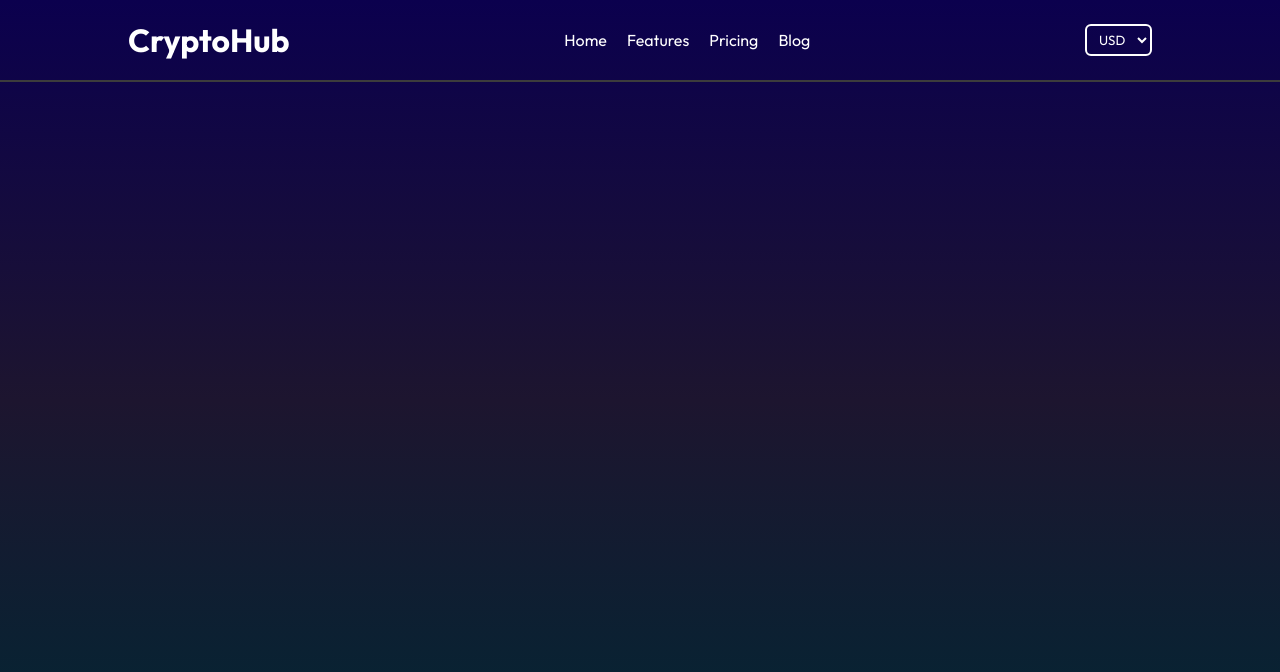
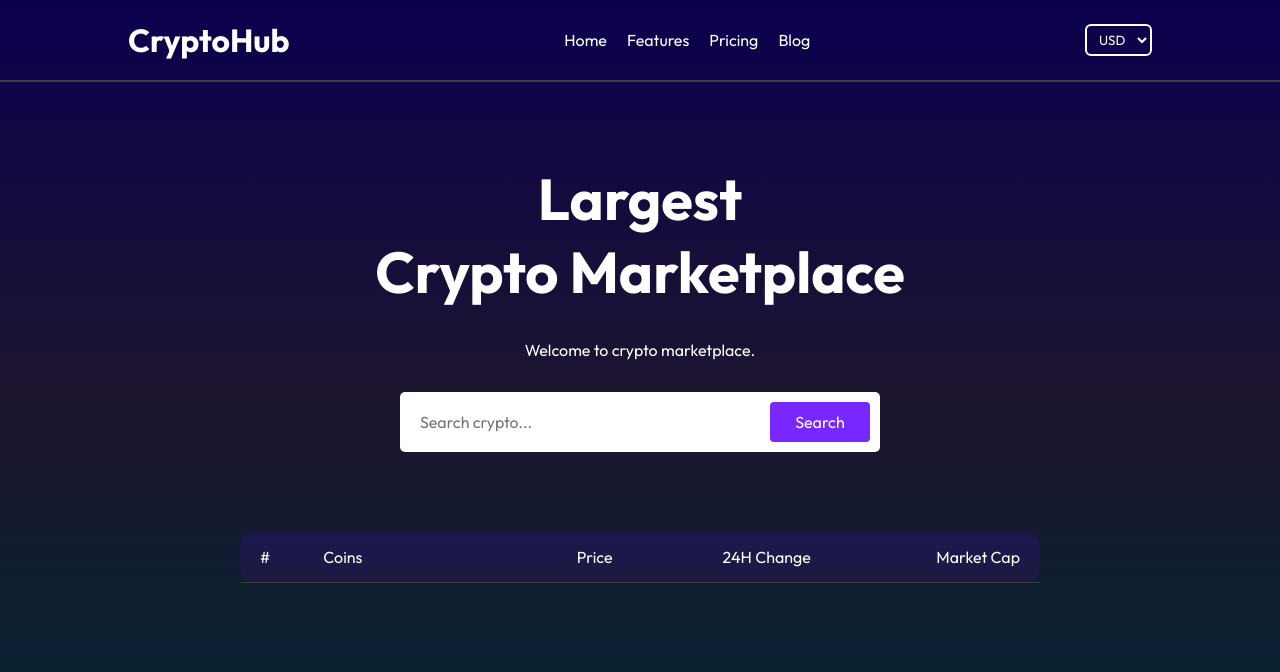
Before and after one commit to rickqueirozz/CryptoHub, a React (Vite) app: page / in a window 1280 px wide. Shown: the top 672 px of the page. Built offline with nearby package versions, Linux system fonts and the light colour scheme.

Commit message:
feat:(Home)add content to home page

```diff
--- a/src/pages/Home/Home.css
+++ b/src/pages/Home/Home.css
@@ -0,0 +1,69 @@
+.home{
+  padding: 0px 10px;
+  padding-bottom: 100px;
+}
+
+.hero{
+  max-width: 600px;
+  margin: 80px auto;
+  display: flex;
+  flex-direction: column;
+  align-items: center;
+  text-align: center;
+  gap: 30px;
+}
+
+.hero h1{
+  font-size: 3.6rem;
+}
+
+.hero p{
+  width: 75%;
+  color: white;
+  line-height: 1.5;
+}
+
+.hero form{
+  padding: 10px;
+  width: 80%;
+  background-color: white;
+  border-radius: 5px;
+  font-size: 20px;
+  display: flex;
+  justify-content: space-between;
+  align-items: center;
+  gap: 10px;
+}
+
+.hero input{
+  flex: 1;
+  font-size: 1rem;
+  outline: none;
+  border: none;
+  padding-left: 10px;
+}
+
+.hero button{
+  border: none;
+  background: #7927ff;
+  color: white;
+  padding: 10px;
+  width: 100px;
+  border-radius: 4px;
+  font-size: 1rem;
+}
+
+.crypto-table{
+  max-width: 800px;
+  margin: auto;
+  background: linear-gradient(rgba(84,3,255,0.15),rgba(105,2,153,0.15));
+  border-radius: 15px;
+}
+
+.table-layout{
+  display: grid;
+  grid-template-columns: 0.5fr 2fr 1fr 1fr 1.5fr;
+  padding: 15px 20px;
+  align-items: center;
+  border-bottom: 1px solid #3c3c3c;
+}
--- a/src/pages/Home/Home.jsx
+++ b/src/pages/Home/Home.jsx
@@ -2,8 +2,24 @@
 import './Home.css'
 const Home = () => {
   return (
-    <div>
-
+    <div className='home'>
+      <div className="hero">
+        <h1>Largest <br /> Crypto Marketplace</h1>
+        <p>Welcome to crypto marketplace.</p>
+        <form>
+          <input type="text" placeholder='Search crypto...'/>
+          <button>Search</button>
+        </form>
+      </div>
+      <div className="crypto-table">
+        <div className="table-layout">
+          <p>#</p>
+          <p>Coins</p>
+          <p>Price</p>
+          <p style={{textAlign:"center"}}>24H Change</p>
+          <p style={{textAlign:"end"}}>Market Cap</p>
+        </div>
+      </div>
     </div>
   )
 }
```
